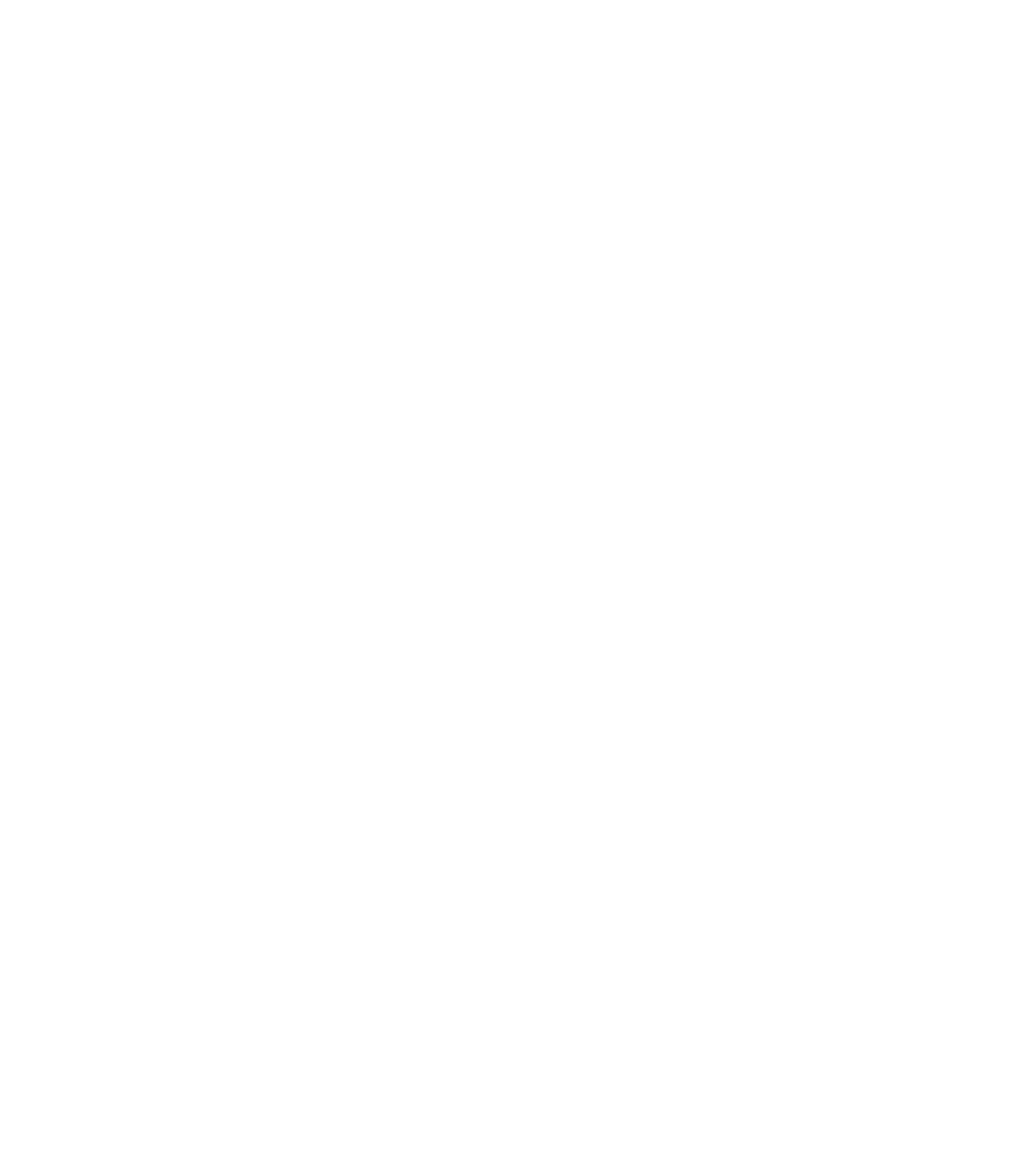
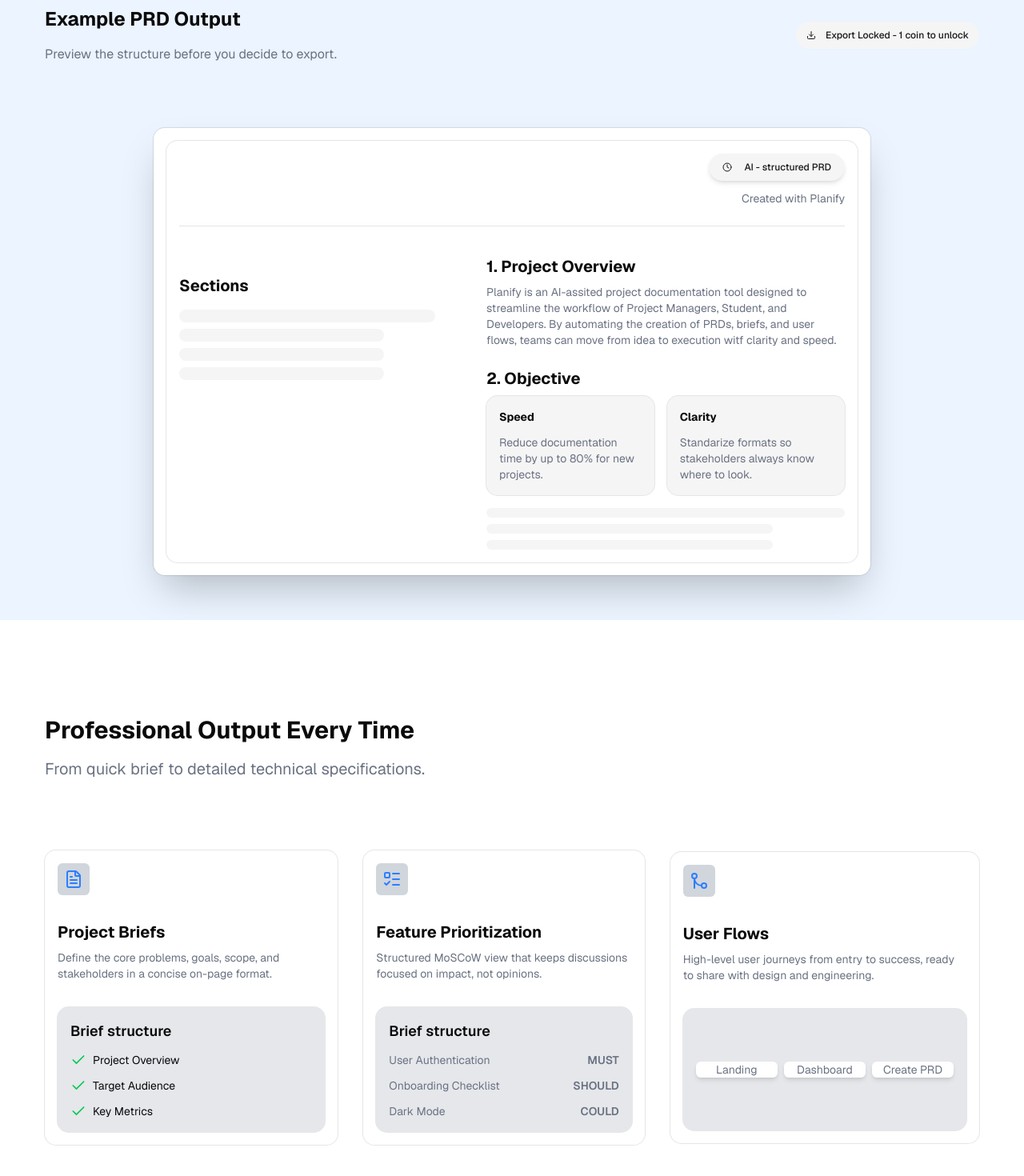
Before and after one commit to yudha556/planify, a Next.js app in the folder apps/web-app/: page / in a window 1280 px wide. Shown: the part 836-2306 px from the top of the page at 80% size. Before the commit the page ends 800 px from the top, so only its background shows below. Built offline with nearby package versions, Linux system fonts and the light colour scheme.

Commit message:
Adding Section

```diff
--- /dev/null
+++ b/apps/web-app/app/(marketing)/components/feature.tsx
@@ -0,0 +1,108 @@
+import { Card } from "@workspace/ui/components/card";
+import { ArrowRight, Badge, Check, FileText, GitMerge, ListTodo } from "lucide-react";
+
+export default function Feature() {
+  return (
+    <div className="px-14 py-30 flex flex-col w-full gap-12">
+      <div className="w-full items-center justify-between">
+        <div className="flex flex-col gap-4">
+          <h1 className="text-3xl font-bold">Professional Output Every Time</h1>
+          <p className="text-xl text-gray-500">
+            From quick brief to detailed technical specifications.
+          </p>
+        </div>
+
+        {/* <Badge */}
+      </div>
+
+      <div className="flex flex-row items-center justify-between w-full mt-10 gap-8">
+        <Card className="p-4 flex flex-col gap-8">
+          <div className="w-10 h-10 flex items-center justify-center rounded-sm bg-gray-300">
+            <FileText className="text-blue-500" />
+          </div>
+          <div className="flex flex-col gap-2">
+            <h1 className="font-bold text-xl">Project Briefs</h1>
+            <p className="text-sm text-gray-500">
+              Define the core problems, goals, scope, and stakeholders in a
+              concise on-page format.
+            </p>
+          </div>
+
+          <Card className="bg-gray-200 p-4 flex flex-col gap-3">
+            <h1 className="font-semibold text-lg">Brief structure</h1>
+            <div className="flex flex-row gap-2 items-center">
+                <Check className="text-green-500 size-5" />
+                <p className="text-sm">Project Overview</p>
+            </div>
+            <div className="flex flex-row gap-2 items-center">
+                <Check className="text-green-500 size-5" />
+                <p className="text-sm">Target Audience</p>
+            </div>
+            <div className="flex flex-row gap-2 items-center">
+                <Check className="text-green-500 size-5" />
+                <p className="text-sm">Key Metrics</p>
+            </div>
+          </Card>
+        </Card>
+        <Card className="p-4 flex flex-col gap-8">
+          <div className="w-10 h-10 flex items-center justify-center rounded-sm bg-gray-300">
+            <ListTodo className="text-blue-500" />
+          </div>
+          <div className="flex flex-col gap-2">
+            <h1 className="font-bold text-xl">Feature Prioritization</h1>
+            <p className="text-sm text-gray-500">
+              Structured MoSCoW view that keeps discussions focused on impact, not opinions.
+            </p>
+          </div>
+
+          <Card className="bg-gray-200 p-4 flex flex-col gap-3">
+            <h1 className="font-semibold text-lg">Brief structure</h1>
+            <div className="flex flex-row gap-2 items-center justify-between">
+                <p className="text-md text-gray-500">User Authentication</p>
+                <p className="text-md text-gray-500 font-semibold">MUST</p>
+            </div>
+            <div className="flex flex-row gap-2 items-center justify-between">
+                <p className="text-md text-gray-500">Onboarding Checklist</p>
+                <p className="text-md text-gray-500 font-semibold">SHOULD</p>
+            </div>
+            <div className="flex flex-row gap-2 items-center justify-between">
+                <p className="text-md text-gray-500">Dark Mode</p>
+                <p className="text-md text-gray-500 font-semibold">COULD</p>
+            </div>
+
+          </Card>
+        </Card>
+        <Card className="p-4 flex flex-col gap-8">
+          <div className="w-10 h-10 flex items-center justify-center rounded-sm bg-gray-300">
+            <GitMerge className="text-blue-500" />
+          </div>
+          <div className="flex flex-col gap-2">
+            <h1 className="font-bold text-xl">User Flows</h1>
+            <p className="text-sm text-gray-500">
+              High-level user journeys from entry to success, ready to share with design and engineering.
+            </p>
+          </div>
+
+          <Card className="bg-gray-200 p-4 flex flex-row gap-2 items-center min-h-38">
+            <div className="bg-white shadow-md rounded-sm w-full px-1 items-center justify-center flex">
+                <p className="text-sm text-gray-500">Landing</p>
+            </div>
+
+
+             <div className="bg-white shadow-md rounded-sm w-full px-1 items-center justify-center flex">
+                <p className="text-sm text-gray-500">Dashboard</p>
+            </div>
+
+             <div className="bg-white shadow-md rounded-sm w-full px-1 items-center justify-center flex">
+                <p className="text-sm text-gray-500">Create PRD</p>
+            </div>
+             {/* <div className="bg-white shadow-md rounded-sm w-full px-1 items-center justify-center flex">
+                <p className="text-sm text-gray-500">Export</p>
+            </div> */}
+
+          </Card>
+        </Card>
+      </div>
+    </div>
+  );
+}
--- a/apps/web-app/app/(marketing)/components/hero.tsx
+++ b/apps/web-app/app/(marketing)/components/hero.tsx
@@ -2,14 +2,15 @@ import { Button } from "@workspace/ui/components/button";
 import { Card } from "@workspace/ui/components/card";
 import { Badge } from "@workspace/ui/components/badge";
 import { Tabs, TabsList, TabsTrigger } from "@workspace/ui/components/tabs";
-import { Clock, Play, Sparkle, WandSparkles } from "lucide-react";
+import { Clock, Download, Play, Sparkle, WandSparkles } from "lucide-react";
+import { Skeleton } from "@workspace/ui/components/skeleton";
 
 export default function Hero() {
   return (
-    <div className="w-full h-full bg-accent/50 flex flex-col space-y-13 justify-center items-center pt-20 px-14">
+    <div className="w-full h-full bg-accent/50 flex flex-col space-y-20 justify-center items-center pt-25 pb-14 px-14 overflow-x-hidden">
       <div className="flex flex-row items-center justify-center w-full">
         {/* kiri */}
-        <div className="flex flex-col space-y-10 w-full">
+        <div className="flex flex-col space-y-16 w-full">
           <div className="flex flex-row gap-14 items-center">
             <div className="flex flex-row items-center gap-2">
               <Badge
@@ -40,7 +41,7 @@ export default function Hero() {
             </Badge>
           </div>
 
-          <div className="flex flex-col gap-6">
+          <div className="flex flex-col gap-8">
             <h1 className="text-5xl font-bold">
               Generate Project Documents <br />
               <span className="text-indigo-500">in Minutes</span>
@@ -71,12 +72,17 @@ export default function Hero() {
             </div>
 
             <div className="flex flex-row gap-10 items-center">
-                <Badge variant="secondary" className="shadow-md px-3 py-1 text-sm font-medium flex flex-row gap-3">
+              <Badge
+                variant="secondary"
+                className="shadow-md px-3 py-1 text-sm font-medium flex flex-row gap-3"
+              >
                 <Sparkle className="size-4 " />
                 Guided 5-step planning wizard
               </Badge>
 
-                <p className="text-md text-gray-500">No creadit card required - Export only when you're ready</p>
+              <p className="text-md text-gray-500">
+                No creadit card required - Export only when you're ready
+              </p>
             </div>
           </div>
         </div>
@@ -85,13 +91,31 @@ export default function Hero() {
         <div className="flex flex-col space-y-6 w-full items-center">
           <Card className="w-full max-w-xl shadow-xl rounded-xl flex flex-col p-4 gap-8 border-none">
             <div className="flex flex-row gap-4 items-center">
-                    <Badge variant="default" className="shadow-md px-3 py-2 text-sm font-medium">PRD</Badge>
-                    <Badge variant="secondary" className="shadow-md px-3 py-2 text-sm font-medium">Project Brief</Badge>
-                    <Badge variant="secondary" className="shadow-md px-3 py-2 text-sm font-medium">User Flow</Badge>
+              <Badge
+                variant="default"
+                className="shadow-md px-3 py-2 text-sm font-medium"
+              >
+                PRD
+              </Badge>
+              <Badge
+                variant="secondary"
+                className="shadow-md px-3 py-2 text-sm font-medium"
+              >
+                Project Brief
+              </Badge>
+              <Badge
+                variant="secondary"
+                className="shadow-md px-3 py-2 text-sm font-medium"
+              >
+                User Flow
+              </Badge>
             </div>
 
             <div className="flex flex-row justify-between items-center">
-                    <Badge variant={"outline"} className="py-1 flex flex-row items-center gap-2 text-sm font-medium">
+              <Badge
+                variant={"outline"}
+                className="py-1 flex flex-row items-center gap-2 text-sm font-medium"
+              >
                 <WandSparkles className="size-6" />
                 AI Draft Ready
               </Badge>
@@ -100,7 +124,6 @@ export default function Hero() {
                 <Clock className="size-4 text-gray-400" />
                 <p className="text-md font-medium text-gray-500">~ 12 second</p>
               </div>
-
             </div>
             <div className="flex flex-row gap-4">
               {/* kanan */}
@@ -143,25 +166,100 @@ export default function Hero() {
 
                   <div className="flex flex-row justify-between items-center">
                     <p>1. Project Overview</p>
-                              <Badge  className="px-2 py-1 text-xs bg-green-500">Ready</Badge>
+                    <Badge className="px-2 py-1 text-xs bg-green-500">
+                      Ready
+                    </Badge>
                   </div>
 
                   <div className="flex flex-row justify-between items-center">
                     <p>2. Goals & Metrics</p>
-                              <Badge  className="px-2 py-1 text-xs bg-gray-300">Editing</Badge>
+                    <Badge className="px-2 py-1 text-xs bg-gray-300">
+                      Editing
+                    </Badge>
                   </div>
 
                   <div className="flex flex-row justify-between items-center">
                     <p>3. Feature Breakdown</p>
-                              <Badge  className="px-2 py-1 text-xs bg-gray-300">Next</Badge>
+                    <Badge className="px-2 py-1 text-xs bg-gray-300">
+                      Next
+                    </Badge>
                   </div>
-
                 </Card>
               </div>
             </div>
           </Card>
         </div>
       </div>
+
+      <div className="flex flex-row justify-between items-center w-full mt-18">
+        <div className="flex flex-col gap-4">
+          <h2 className="text-2xl font-bold">Example PRD Output</h2>
+          <p className="text-md font-normal text-gray-500">
+            Preview the structure before you decide to export.
+          </p>
+        </div>
+
+        <Badge variant={"secondary"} className="py-2 px-3">
+          <Download className="size-4 mr-2" />
+          Export Locked - 1 coin to unlock
+        </Badge>
+      </div>
+
+      <div className="w-full flex items-center justify-center">
+        <Card className="bg-white shadow-2xl p-4 w-full max-w-4xl">
+          <Card className="p-4 flex flex-col">
+            <div className="flex flex-col w-full justify-end items-end gap-3 border-b pb-6">
+              <Badge
+                variant={"secondary"}
+                className="flex flex-row gap-2 shadow-md py-2 px-4"
+              >
+                <Clock className="size-4 mr-2" />
+                <h1>AI - structured PRD</h1>
+              </Badge>
+              <h1 className="text-md text-gray-500">Created with Planify</h1>
+            </div>
+
+            <div className="flex flex-row mt-5">
+              <div className="flex flex-col w-full max-w-sm mt-6 gap-4">
+                <h1 className="text-xl font-bold">Sections</h1>
+                <div className="w-full max-w-xs flex flex-col gap-2">
+                  <Skeleton className=" w-full h-4" />
+                  <Skeleton className=" w-[80%] h-4" />
+                  <Skeleton className=" w-[80%] h-4" />
+                  <Skeleton className=" w-[80%] h-4" />
+                </div>
+              </div>
+
+              <div className="flex flex-col gap-6 w-full">
+                <div className="flex flex-col gap-2">
+                  <h1 className="text-xl font-bold">1. Project Overview</h1>
+                  <p className="text-md text-gray-500">Planify is an AI-assited project documentation tool designed to streamline the workflow of Project Managers, Student, and Developers. By automating the creation of PRDs, briefs, and user flows, teams can move from idea to execution witf clarity and speed.</p>
+                </div>
+                <div className="flex flex-col gap-2">
+                  <h1 className="text-xl font-bold">2. Objective</h1>
+
+                  <div className="flex flex-row gap-4 items-center w-full justify-between">
+                    <Card className="bg-secondary flex flex-col gap-3 p-4 min-w-50">
+                      <h1 className="text-sm font-bold">Speed</h1>
+                      <p className="text-sm text-gray-500">Reduce documentation time by up to 80% for new projects.</p>
+                    </Card>
+                    <Card className="bg-secondary flex flex-col gap-3 p-4 min-w-50">
+                      <h1 className="text-sm font-bold">Clarity</h1>
+                        <p className="text-sm text-gray-500">Standarize formats so stakeholders always know where to look.</p>
+                    </Card>
+
+                  </div>
+                    <div className="flex flex-col gap-2 w-full mt-2">
+                      <Skeleton className=" w-full h-3" />
+                      <Skeleton className=" w-[80%] h-3" />
+                      <Skeleton className=" w-[80%] h-3" />
+                    </div>
+                </div>
+              </div>
+            </div>
+          </Card>
+        </Card>
+      </div>
     </div>
   );
 }
--- a/apps/web-app/app/(marketing)/layout.tsx
+++ b/apps/web-app/app/(marketing)/layout.tsx
@@ -6,7 +6,7 @@ export default function MarketingLayout({
   children: React.ReactNode
 }) {
   return (
-    <div className="min-h-screen w-screen flex flex-col">
+    <div className="min-h-screen w-screen flex flex-col overflow-x-hidden">
       {/* navbar landing */}
       <Navbar />
       {children}
--- a/apps/web-app/app/(marketing)/page.tsx
+++ b/apps/web-app/app/(marketing)/page.tsx
@@ -1,9 +1,11 @@
+import Feature from "./components/feature";
 import Hero from "./components/hero";
 
 export default function LandingPage() {
   return (
-    <div className=" w-full flex flex-col">
+    <div className=" w-full flex flex-col overflow-x-hidden">
         <Hero />
+        <Feature />
     </div>
   )
 }
--- a/apps/web-app/app/layout.tsx
+++ b/apps/web-app/app/layout.tsx
@@ -21,7 +21,7 @@ export default function RootLayout({
   return (
     <html lang="en" suppressHydrationWarning>
       <body
-        className={`${fontSans.variable} ${fontMono.variable} font-sans antialiased `}
+        className={`${fontSans.variable} ${fontMono.variable} font-sans antialiased overflow-x-hidden`}
       >
         <Providers>{children}</Providers>
       </body>
--- /dev/null
+++ b/packages/ui/src/components/skeleton.tsx
@@ -0,0 +1,13 @@
+import { cn } from "@workspace/ui/lib/utils"
+
+function Skeleton({ className, ...props }: React.ComponentProps<"div">) {
+  return (
+    <div
+      data-slot="skeleton"
+      className={cn("bg-muted rounded-md animate-pulse", className)}
+      {...props}
+    />
+  )
+}
+
+export { Skeleton }
```
Lines whose indentation alone changed are shown as unchanged.
